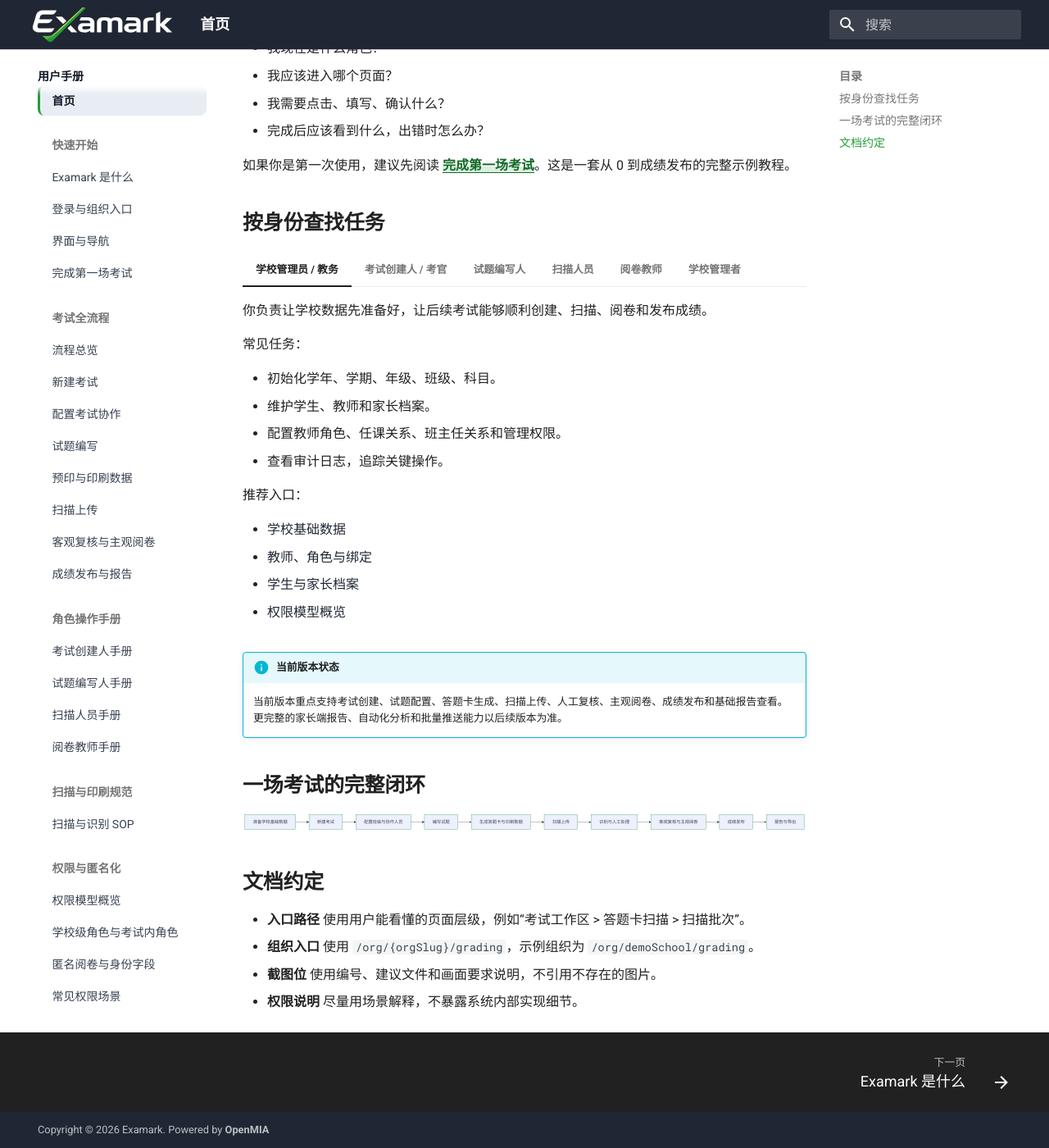
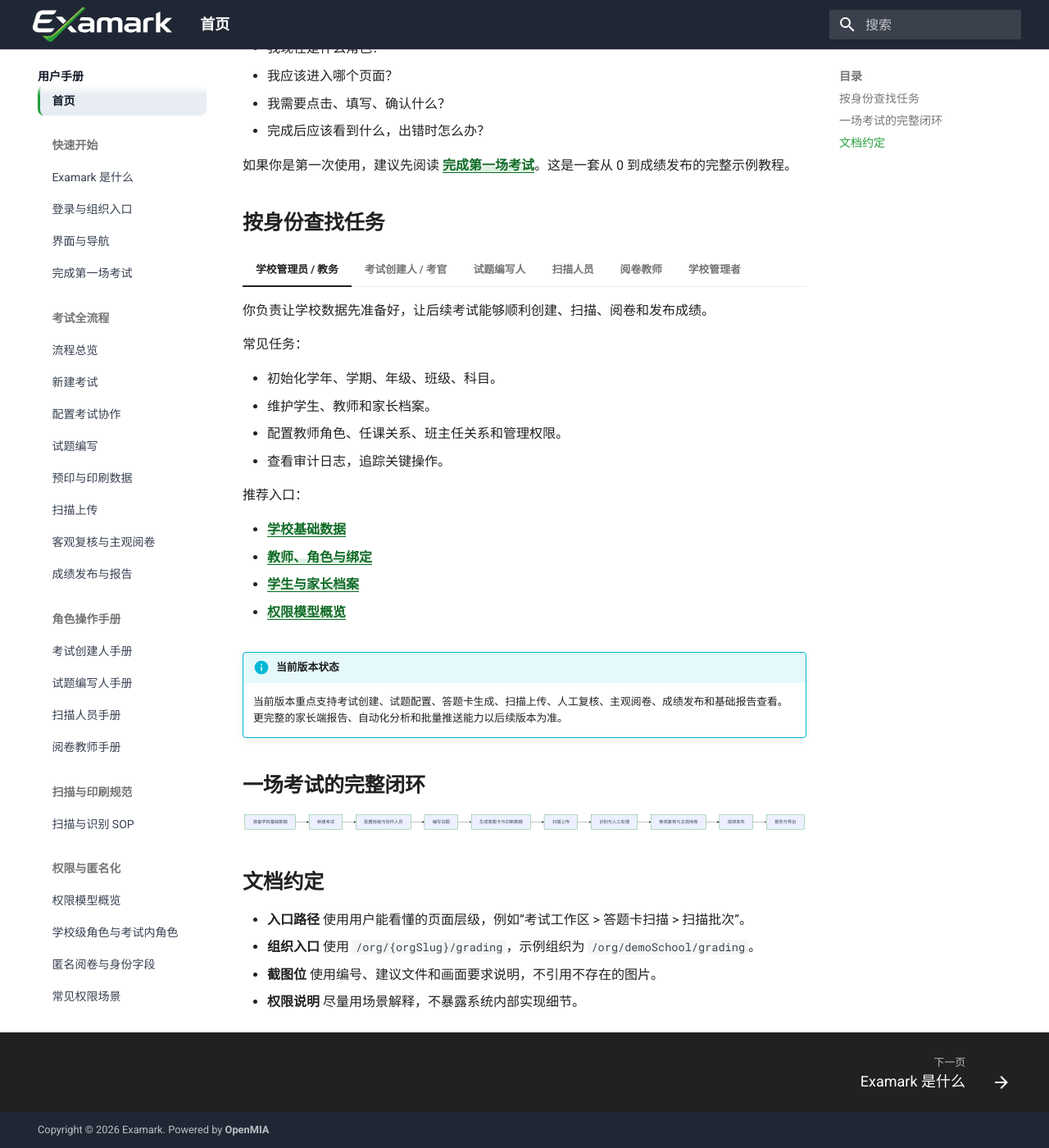
Before and after one commit to gu0y1/docs.examark.net, an MkDocs documentation site: the page built from docs/index.md, in a window 1280 px wide and 1400 px high, scrolled down 187 px. Shown: the whole window at 82% size. Built offline with MkDocs 1.6.1 and Material for MkDocs 9.7.7, drawn with Linux system fonts in a browser that asks for light colours.

Commit message:
Highlight role tab entry links

```diff
--- a/docs/assets/stylesheets/extra.css
+++ b/docs/assets/stylesheets/extra.css
@@ -132,6 +132,31 @@
     );
 }
 
+.md-content .md-typeset .tabbed-content li > a:not(.headerlink):not(.md-button) {
+  color: #116b27;
+  font-weight: 700;
+  text-decoration-line: underline;
+  text-decoration-thickness: 0.08em;
+  text-underline-offset: 0.18em;
+  background:
+    linear-gradient(
+      to top,
+      rgba(34, 157, 58, 0.14) 0 44%,
+      transparent 44% 100%
+    );
+  border-radius: 2px;
+}
+
+.md-content .md-typeset .tabbed-content li > a:not(.headerlink):not(.md-button):hover {
+  color: #0f5f22;
+  background:
+    linear-gradient(
+      to top,
+      rgba(34, 157, 58, 0.24) 0 58%,
+      transparent 58% 100%
+    );
+}
+
 .md-typeset .tabbed-set {
   margin-top: 1rem;
 }
```
